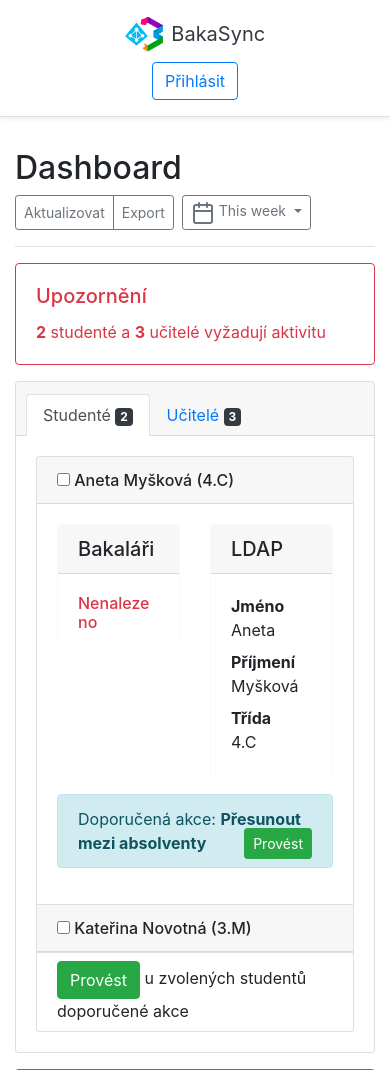
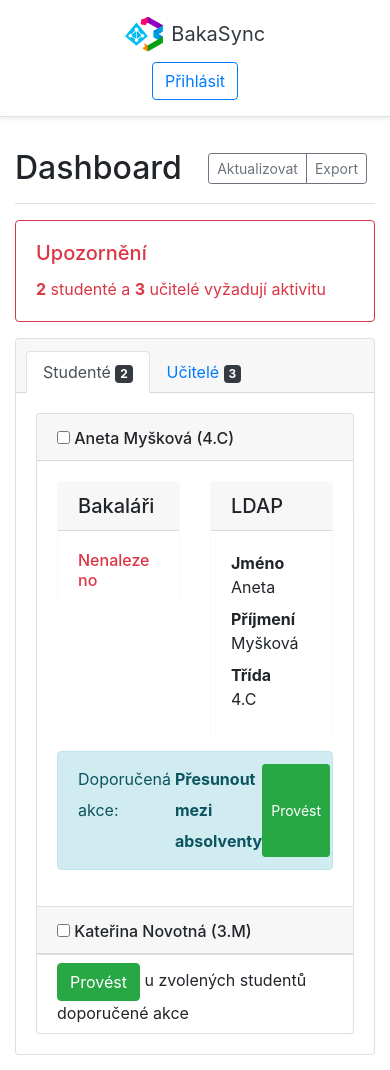
Before and after one commit to textilka/bakasync, a PHP site: page /templates/index.phtml in a window 390 px wide, after a click on "Aneta Myšková (4.C)". Shown: the top 1070 px of the page. Run offline with PHP 8.4, Linux system fonts and the light colour scheme.

Commit message:
buttton in alert fix

```diff
--- a/templates/index.phtml
+++ b/templates/index.phtml
@@ -7,10 +7,6 @@
             <button class="btn btn-sm btn-outline-secondary">Aktualizovat</button>
             <button class="btn btn-sm btn-outline-secondary">Export</button>
         </div>
-        <button class="btn btn-sm btn-outline-secondary dropdown-toggle">
-            <svg xmlns="http://www.w3.org/2000/svg" width="24" height="24" viewBox="0 0 24 24" fill="none" stroke="currentColor" stroke-width="2" stroke-linecap="round" stroke-linejoin="round" class="feather feather-calendar"><rect x="3" y="4" width="18" height="18" rx="2" ry="2"></rect><line x1="16" y1="2" x2="16" y2="6"></line><line x1="8" y1="2" x2="8" y2="6"></line><line x1="3" y1="10" x2="21" y2="10"></line></svg>
-            This week
-        </button>
     </div>
 </div>
 <div class="row">
@@ -62,23 +58,23 @@
                   <div class="card-header"><h5 class="my-0">LDAP</h5></div>
                   <div class="card-body pb-0">
                     <dl class="row">
-                      <dt class="col-sm-3">Jméno</dt>
-                      <dd class="col-sm-9">Aneta</dd>
+                      <dt class="col-sm-6">Jméno</dt>
+                      <dd class="col-sm-6">Aneta</dd>
 
-                      <dt class="col-sm-3">Příjmení</dt>
-                      <dd class="col-sm-9">Myšková</dd>
+                      <dt class="col-sm-6">Příjmení</dt>
+                      <dd class="col-sm-6">Myšková</dd>
 
-                      <dt class="col-sm-3">Třída</dt>
-                      <dd class="col-sm-9">4.C</dd>
+                      <dt class="col-sm-6">Třída</dt>
+                      <dd class="col-sm-6">4.C</dd>
 
                     </dl>
                   </div>
                 </div>
               </div>
             </div>
-            <div class="alert alert-info" role="alert">
-              Doporučená akce: <strong>Přesunout mezi absolventy</strong>
-              <button type="button" style="margin-top: -3px;" class="btn btn-success btn-sm float-right">Provést</button>
+            <div class="alert alert-info d-flex" style="line-height: 31px;" role="alert">
+              Doporučená akce: <strong class="ml-1">Přesunout mezi absolventy</strong>
+              <button type="button" class="btn btn-success btn-sm ml-auto">Provést</button>
             </div>
           </div>
         </div>
@@ -102,14 +98,14 @@
                   <div class="card-header"><h5 class="my-0">Bakaláři</h5></div>
                   <div class="card-body pb-0">
                     <dl class="row">
-                      <dt class="col-sm-3">Jméno</dt>
-                      <dd class="col-sm-9">Kateřina</dd>
+                      <dt class="col-sm-6">Jméno</dt>
+                      <dd class="col-sm-6">Kateřina</dd>
 
-                      <dt class="col-sm-3">Příjmení</dt>
-                      <dd class="col-sm-9">Novotná</dd>
+                      <dt class="col-sm-6">Příjmení</dt>
+                      <dd class="col-sm-6">Novotná</dd>
 
-                      <dt class="col-sm-3">Třída</dt>
-                      <dd class="col-sm-9">4.M</dd>
+                      <dt class="col-sm-6">Třída</dt>
+                      <dd class="col-sm-6">4.M</dd>
 
                     </dl>
                   </div>
@@ -120,23 +116,23 @@
                   <div class="card-header"><h5 class="my-0">LDAP</h5></div>
                   <div class="card-body pb-0">
                     <dl class="row">
-                      <dt class="col-sm-3">Jméno</dt>
-                      <dd class="col-sm-9">Kateřina</dd>
+                      <dt class="col-sm-6">Jméno</dt>
+                      <dd class="col-sm-6">Kateřina</dd>
 
-                      <dt class="col-sm-3">Příjmení</dt>
-                      <dd class="col-sm-9">Novotná</dd>
+                      <dt class="col-sm-6">Příjmení</dt>
+                      <dd class="col-sm-6">Novotná</dd>
 
-                      <dt class="col-sm-3 text-danger">Třída</dt>
-                      <dd class="col-sm-9 text-danger">3.M</dd>
+                      <dt class="col-sm-6 text-danger">Třída</dt>
+                      <dd class="col-sm-6 text-danger">3.M</dd>
 
                     </dl>
                   </div>
                 </div>
               </div>
             </div>
-            <div class="alert alert-info" role="alert">
-              Doporučená akce: <strong>Změna třídy</strong>
-              <button type="button" style="margin-top: -3px;" class="btn btn-success btn-sm float-right">Provést</button>
+            <div class="d-flex alert alert-info" style="line-height: 31px" role="alert">
+              Doporučená akce: <strong class="ml-1">Změna třídy</strong>
+              <button type="button" class="btn btn-success btn-sm ml-auto">Provést</button>
             </div>
           </div>
         </div>
```
